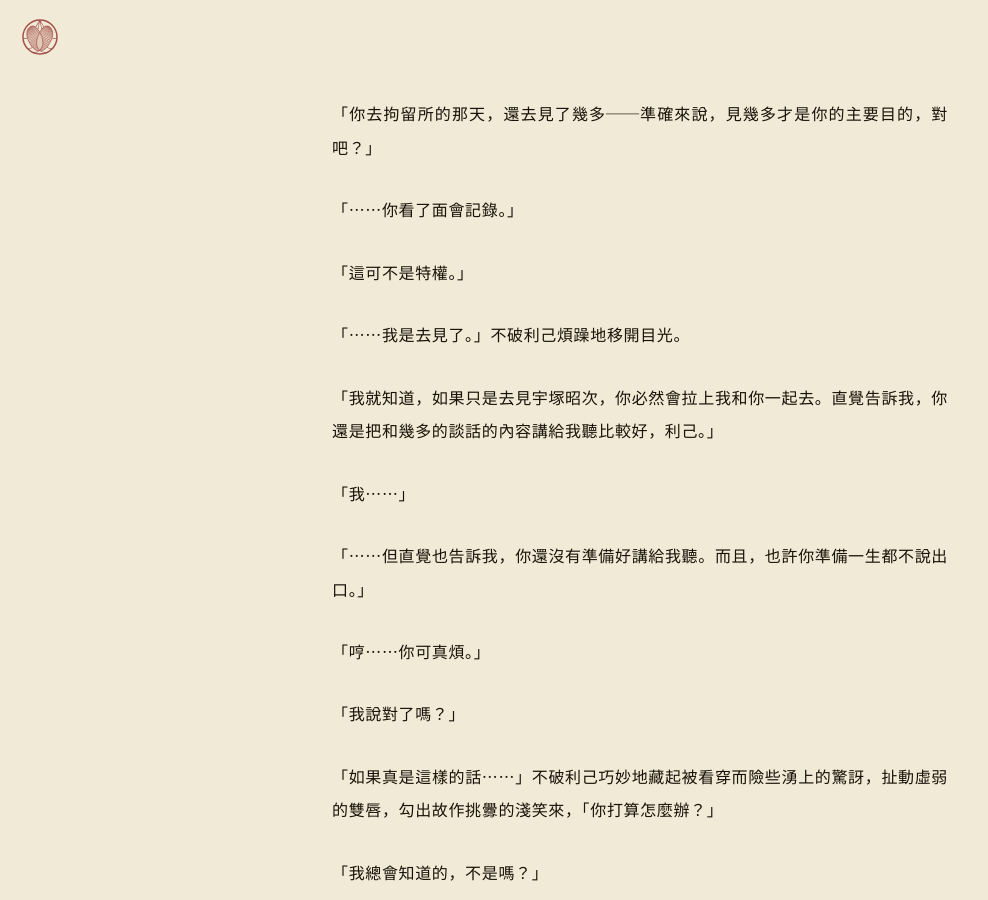
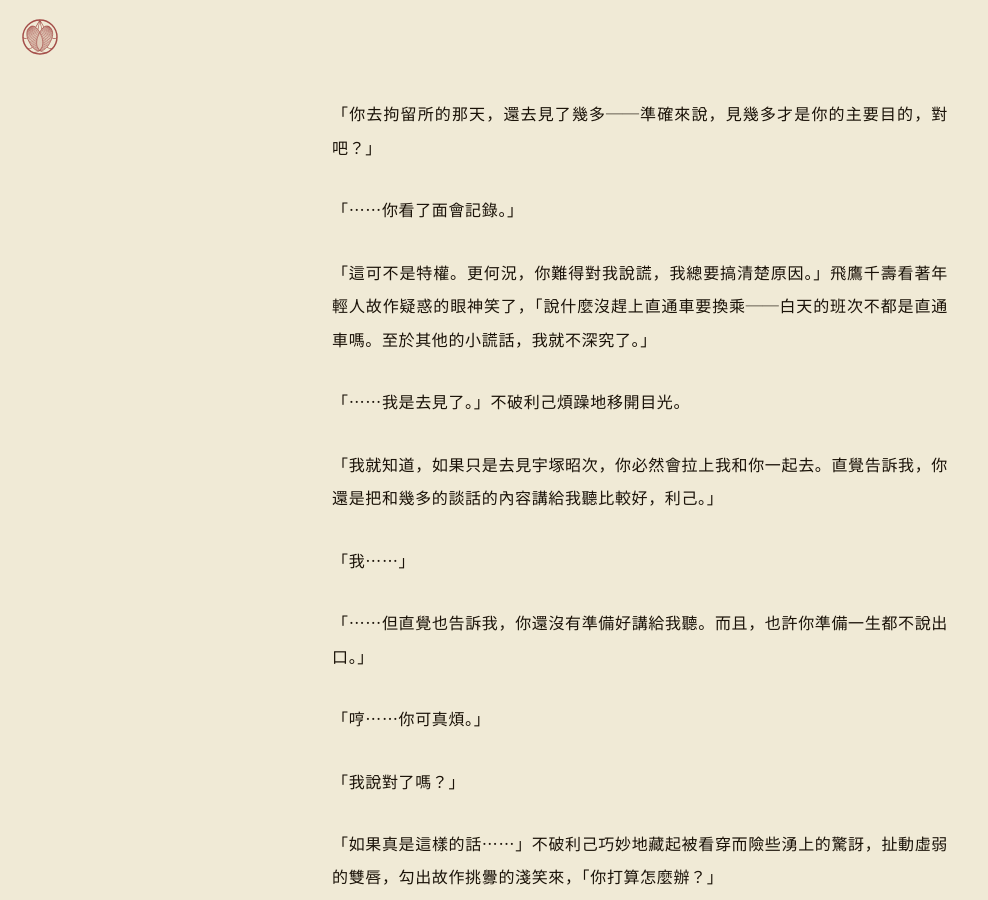
Before and after one commit to AriaYura/eternalnessstudy, a Jekyll site: the page built from posts/yugirinoame.md, in a window 1280 px wide and 900 px high, scrolled down 12444 px. Shown: the whole window, without its empty margins (0-988 px from the left). Built offline with Jekyll 4.4.1, drawn with Linux system fonts in a browser that asks for light colours; some web fonts are replaced.

Commit message:
update yugirinoame 03

```diff
--- a/posts/yugirinoame.md
+++ b/posts/yugirinoame.md
@@ -281,7 +281,7 @@ permalink: /posts/yugirinoame/
 
 「⋯⋯你看了面會記錄。」
 
-「這可不是特權。」
+「這可不是特權。更何況，你難得對我說謊，我總要搞清楚原因。」飛鷹千壽看著年輕人故作疑惑的眼神笑了，「說什麼沒趕上直通車要換乘——白天的班次不都是直通車嗎。至於其他的小謊話，我就不深究了。」
 
 「⋯⋯我是去見了。」不破利己煩躁地移開目光。
 
```
